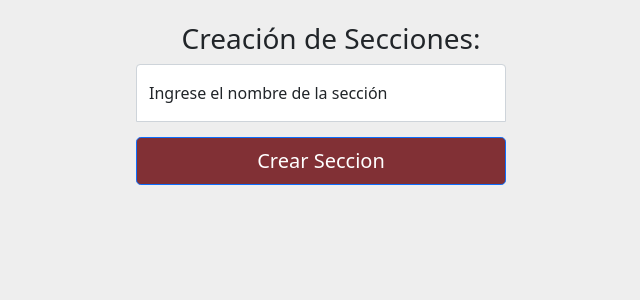
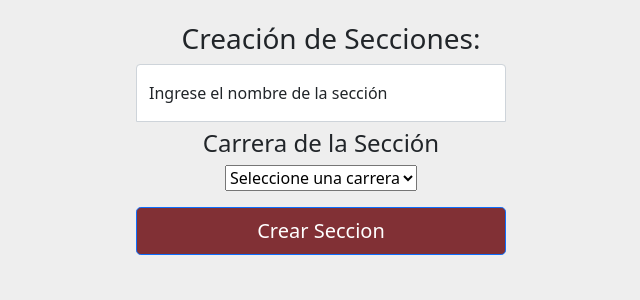
Before and after one commit to BarretoJuan/schoolhive, a Flask app: page /admin/section-create in a window 1280 px wide. Shown: the part 56-356 px from the top of the page, without its empty margins (319-959 px from the left). Run offline with Flask 3, Linux system fonts and the light colour scheme; some libraries are stand-ins or nearby versions.

Commit message:
section create not showing major select fix

```diff
--- a/app.py
+++ b/app.py
@@ -111,7 +111,8 @@ def admin_section_menu():
 
 @app.route("/admin/section-create")
 def admin_section_create():
-    return render_template("admin/adminSection/sectionCreate.html")
+    majors = [{"major_name":"ingenieria informatica"},{"major_name":"ingenieria electronica"},{"major_name":"contaduria"}]
+    return render_template("admin/adminSection/sectionCreate.html", majors = majors)
 
 @app.route("/admin/section-") #implement section by id
 def admin_section():
--- a/templates/admin/adminSection/sectionCreate.html
+++ b/templates/admin/adminSection/sectionCreate.html
@@ -39,6 +39,16 @@
                     <label for="numPeriodo">Ingrese el nombre de la sección</label>
                 </div>
             </div>
+
+            <div class="form-floating mt-2">
+                <h4 class="mt-2">Carrera de la Sección</h4>
+                <select name="periodo" id="periodo" required>
+                    <option value="">Seleccione una carrera</option>
+                    {% for major in majors %}
+                    <option value="{{major['major_name']}}">{{major['major_name']}}</option>
+                    {% endfor %}
+                </select>
+            </div>
         <div class="msg">{{msg}}</div>
         <button class="w-100 btn btn-lg btn-primary mt-3" type="submit" style="background-color: #813035;">Crear Seccion</button>
     </form>
```
